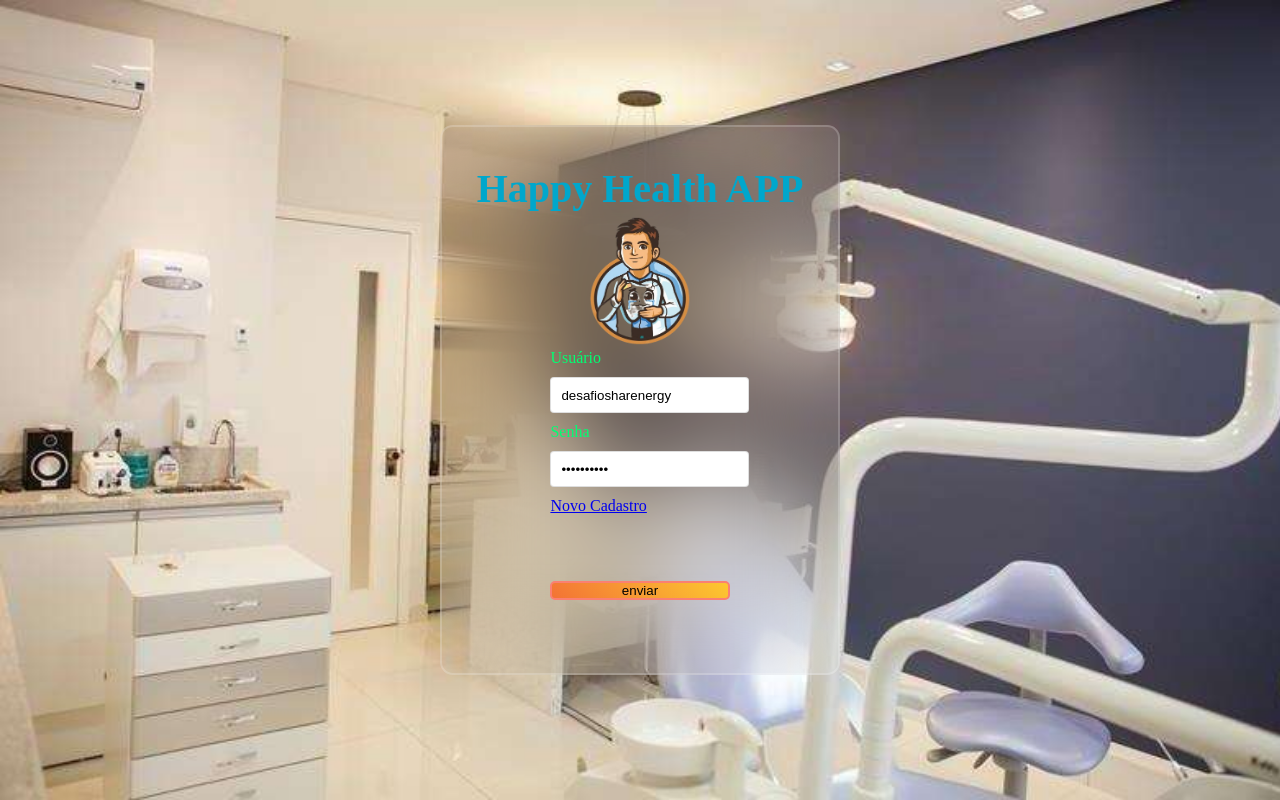
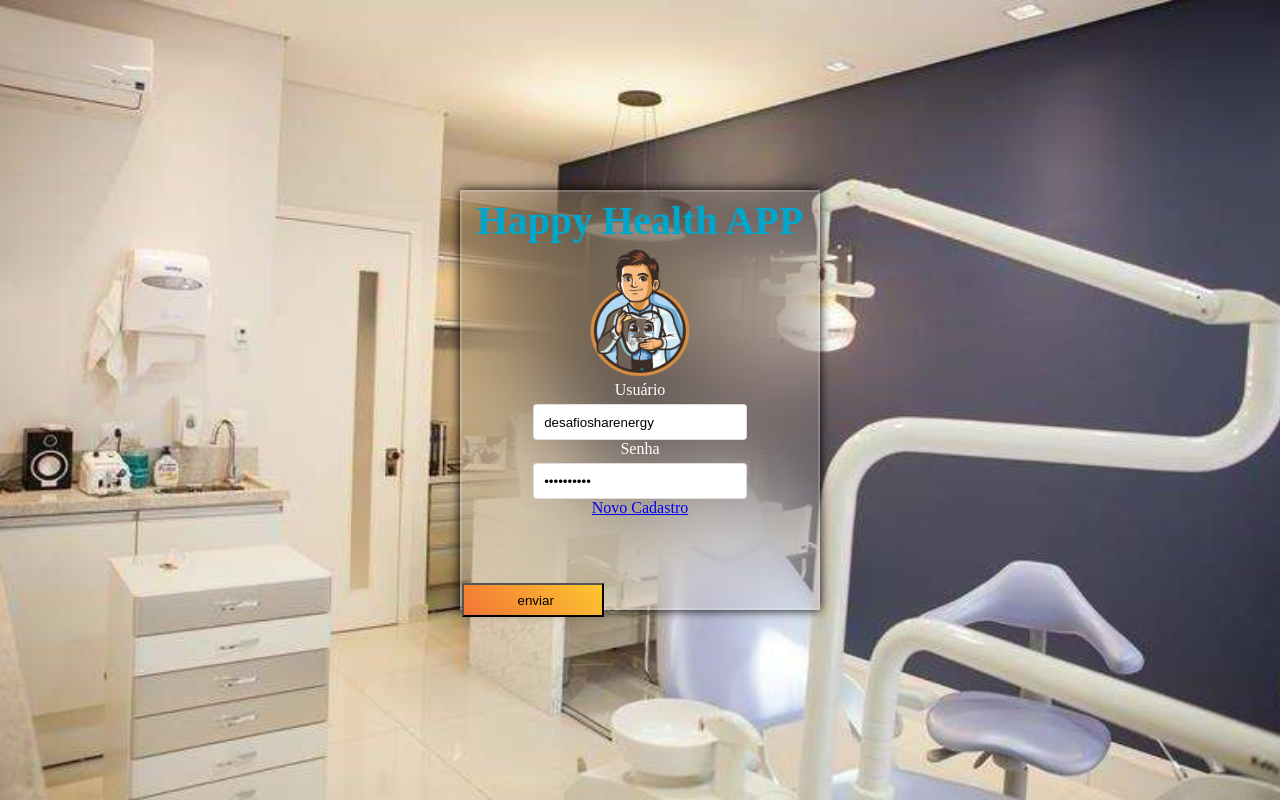
Before and after one commit to Samanta00/Projeto-Saude, a React (Create React App) app in the folder front/: page / in a window 1280 px wide. Built offline with nearby package versions, Linux system fonts and the light colour scheme.

Commit message:
atualizacao login/cadastro

```diff
--- a/front/src/pages/Cadastro/css/cadastro.css
+++ b/front/src/pages/Cadastro/css/cadastro.css
@@ -15,15 +15,17 @@ body {
     bottom: 0px;
     left: 0px;
     width: 360px;
-    height: 120px;
+    height: 420px;
     margin: auto;
     box-shadow: 0px 0px 10px black;
-    padding: 20px;
     box-sizing: border-box;
-
+    text-align: center;
+    background: #ffffff10;
+    border: 2px solid #ffffff30;
+    backdrop-filter: blur(50px);
 }
-.input {
-    width: 100%;
+input {
+    width: 60%;
     height: 34px;
     padding-left: 5px;
     box-sizing: border-box;
@@ -32,3 +34,10 @@ body {
     display: flex;
     grid-gap: 5px 8px;
 }
+label {
+    display: block;
+    color: white;
+  }
+#titulo-form{
+    color: #00a7cc;
+}
--- a/front/src/pages/Cadastro/formulario/formulario.jsx
+++ b/front/src/pages/Cadastro/formulario/formulario.jsx
@@ -1,5 +1,5 @@
 import React from "react";
-import ButtonCadastro from "../postCadastro/PostButton";
+import ButtonCadastro from '../postCadastro/postButton'
 import { BotaoVoltar } from "../updateRegistration/buttonBack";
 import '../css/cadastro.css'
 
@@ -9,23 +9,23 @@ const Formulario=()=>{
             <h2 id="titulo-form">Novo Usuário</h2>
         <form id="form-adiciona" >
         <div className="">
-            <label for="nome">Nome:</label>
+            <label for="nome">Nome</label>
             <input id="nome" name="nome" type="text" placeholder="digite o nome do seu cliente" className="campo" />
         </div>
         <div className="grupo">
-            <label for="email">Email:</label>
+            <label for="email">Email</label>
             <input id="email" name="email" type="text" placeholder="digite o email do seu cliente" className="campo campo-medio" />
         </div>
         <div className="grupo">
-            <label for="telefone">Telefone:</label>
+            <label for="telefone">Telefone</label>
             <input id="telefone" name="telefone" type="text" placeholder="digite o telefone do seu cliente" className="campo campo-medio" />
         </div>
         <div className="grupo">
-            <label for="endereco">Endereco:</label>
+            <label for="endereco">Endereco</label>
             <input id="endereco" type="endereco" placeholder="digite o endereço do seu cliente" className="campo campo-medio" />
         </div>
         <div className="grupo">
-            <label for="cpf">CPF:</label>
+            <label for="cpf">CPF</label>
             <input id="cpf" type="cpf" placeholder="digite o cpf do seu cliente" className="campo campo-medio" />
         </div>
     </form>
--- a/front/src/pages/Cadastro/postCadastro/PostButton.jsx
+++ b/front/src/pages/Cadastro/postCadastro/PostButton.jsx
@@ -1,4 +1,5 @@
 import api from "../apiCadastros"
+
 const ButtonCadastro=()=>{
 const cadastrandoPessoa = async(pessoa)=>{
     try{
--- a/front/src/pages/Home/conteudo.jsx
+++ b/front/src/pages/Home/conteudo.jsx
@@ -110,8 +110,10 @@ function Conteudo() {
         </div>
 
         <footer></footer>
+        <h1>Teste123</h1>
       </div>
     </>
+
   );
 }
 
--- a/front/src/pages/Login/login.css
+++ b/front/src/pages/Login/login.css
@@ -9,23 +9,28 @@
   align-items: center;
 }
 .login{
-    width: 100%;
-    max-width: 400px;
-    height: 550px;
-    border-radius: 1vw;
-    display: flex;
-    flex-direction: column;
-    justify-content: center;
-    align-items: center;
-    background: #ffffff10;
-    border: 2px solid #ffffff30;
-    backdrop-filter: blur(50px);
+  position: absolute;
+  top: 0px;
+  right: 0px;
+  bottom: 0px;
+  left: 0px;
+  width: 360px;
+  height: 420px;
+  margin: auto;
+  box-shadow: 0px 0px 10px black;
+  box-sizing: border-box;
+  text-align: center;
+  background: #ffffff10;
+  border: 2px solid #ffffff30;
+  backdrop-filter: blur(50px);
+  }
 
-  }
   input{
-    border-radius: 5px;
-    border: 2px solid salmon;
-    margin: 10px 0;
+    width: 60%;
+    height: 34px;
+    padding-left: 5px;
+    box-sizing: border-box;
+
   }
   input[type="submit"]{
     background-image: linear-gradient(45deg, #f37335, #fdc830);
@@ -34,8 +39,7 @@
   .login-form {
     display: flex;
     flex-direction: column;
-    margin-bottom: 10px;
-    width: 14vw;
+
   }
   .user-login__title {
     font-size: 40px;
@@ -46,7 +50,7 @@
   }
     .user-login__form-control label {
     margin-bottom: 5px;
-    color: rgb(0, 255, 115);
+    color: white;
     font-size: 16px;
   }
     .user-login__form-control input {
@@ -54,17 +58,16 @@
     border: 1px solid #bbbbbb7a;
     height: 36px;
     padding: 5px 10px;
+
   }
     .Divimagem{
     text-align: center;
   }
-
-
-
   .user-login__submit-button {
-    width: 100%;
+    width: 40%;
     margin-top: 30px;
     margin-bottom: 30px;
+
   }
 
   .Imagemdentista{
--- a/front/src/routes/privateRoutes/index.jsx
+++ b/front/src/routes/privateRoutes/index.jsx
@@ -15,7 +15,7 @@ export const PrivateRoutes = () => (
         <Route element={<AuthLayout />}>
 
 
-            <Route path="/home" element={<PagesHome />} />
+            <Route path="/home" element={<PagesHome/>}/>
             <Route path="/quiz" element={<Quiz/>} />
             {/* <Route path="/dog" element={<Pagesdog />} />
             <Route path="/form" element={<PagesForm />} />
--- a/front/src/routes/publicRoutes/index.jsx
+++ b/front/src/routes/publicRoutes/index.jsx
@@ -9,5 +9,6 @@ export const PublicRoutes = () => (
   <React.Fragment>
     <Route path="/" element={<PagesLogin />} />
     <Route path='/create' element={<Cadastro/>}/>
+
   </React.Fragment>
 )
```
Also changed, not shown: front/src/pages/Login/login.jsx (+5 -7 lines).
